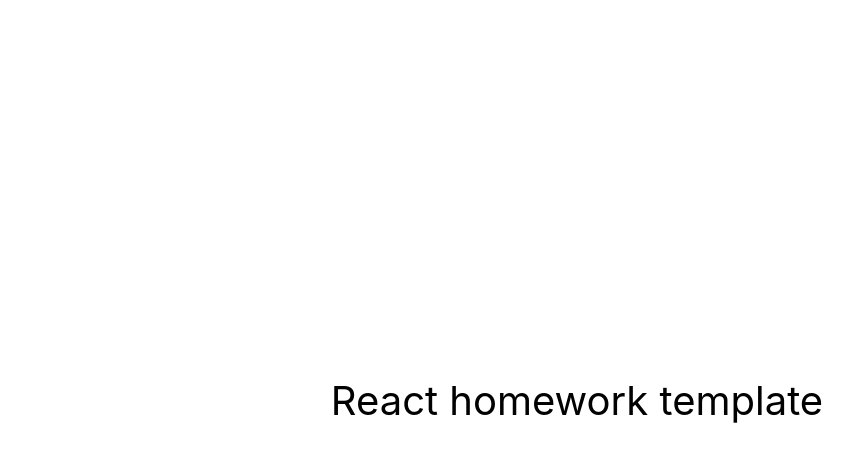
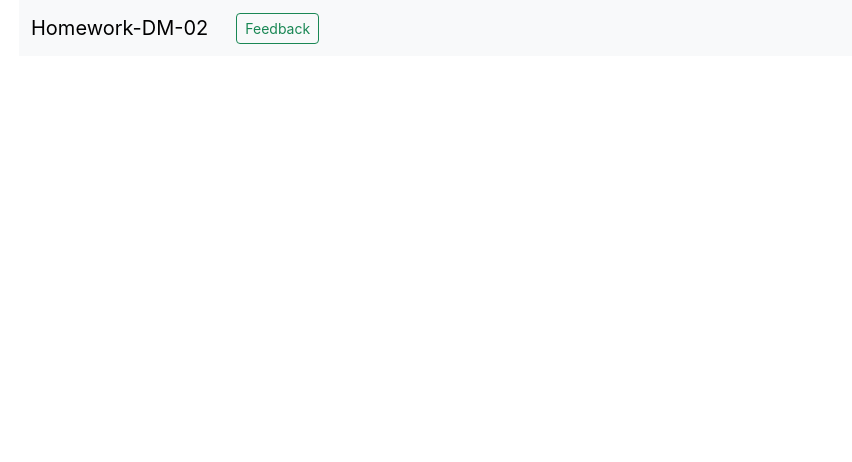
Before and after one commit to DimaMarkow/reactDM02galery-2023, a React (Create React App) app: page / in a window 1280 px wide. Shown: the top 462 px of the page, without its empty margins (63-915 px from the left). Built offline with nearby package versions, Linux system fonts and the light colour scheme.

Commit message:
app start

```diff
--- a/package.json
+++ b/package.json
@@ -7,9 +7,11 @@
     "@testing-library/jest-dom": "^5.16.3",
     "@testing-library/react": "^12.1.4",
     "@testing-library/user-event": "^13.5.0",
+    "prop-types": "^15.8.1",
     "react": "^18.1.0",
     "react-dom": "^18.1.0",
     "react-scripts": "5.0.1",
+    "react-toastify": "^9.1.3",
     "web-vitals": "^2.1.3"
   },
   "scripts": {
--- a/public/index.html
+++ b/public/index.html
@@ -24,6 +24,16 @@
       work correctly both with client-side routing and a non-root public URL.
       Learn how to configure a non-root public URL by running `npm run build`.
     -->
+    <link
+      href="https://cdn.jsdelivr.net/npm/bootstrap@5.3.1/dist/css/bootstrap.min.css"
+      rel="stylesheet"
+      integrity="sha384-4bw+/aepP/YC94hEpVNVgiZdgIC5+VKNBQNGCHeKRQN+PtmoHDEXuppvnDJzQIu9"
+      crossorigin="anonymous"
+    />
+    <link
+      rel="stylesheet"
+      href="https://cdn.jsdelivr.net/npm/bootstrap-icons@1.10.3/font/bootstrap-icons.css"
+    />
     <title>React App</title>
 
     <!-- Start Single Page Apps for GitHub Pages -->
@@ -70,5 +80,10 @@
       To begin the development, run `npm start` or `yarn start`.
       To create a production bundle, use `npm run build` or `yarn build`.
     -->
+    <script
+      src="https://cdn.jsdelivr.net/npm/bootstrap@5.3.1/dist/js/bootstrap.bundle.min.js"
+      integrity="sha384-HwwvtgBNo3bZJJLYd8oVXjrBZt8cqVSpeBNS5n7C8IVInixGAoxmnlMuBnhbgrkm"
+      crossorigin="anonymous"
+    ></script>
   </body>
 </html>
--- a/src/components/App.jsx
+++ b/src/components/App.jsx
@@ -1,16 +1,39 @@
-export const App = () => {
-  return (
-    <div
-      style={{
-        height: '100vh',
-        display: 'flex',
-        justifyContent: 'center',
-        alignItems: 'center',
-        fontSize: 40,
-        color: '#010101'
-      }}
-    >
-      React homework template
-    </div>
-  );
-};
+import { Component } from 'react';
+import { ToastContainer } from 'react-toastify';
+
+import Header from 'components/Header/Header';
+
+class App extends Component {
+  state = {
+    showFeedback: false,
+  };
+
+  // showFeedback = () => {
+  //   this.setState(state => ({ showFeedback: !state.showFeedback }));
+  // };
+
+  render() {
+    return (
+      <>
+        <div className="container">
+          <Header showFeedback={this.showFeedback} />
+          {/* {this.state.showFeedback && <Feedback />} */}
+        </div>
+        <ToastContainer
+          position="top-left"
+          autoClose={3000}
+          hideProgressBar={false}
+          newestOnTop={false}
+          closeOnClick
+          rtl={false}
+          pauseOnFocusLoss
+          draggable
+          pauseOnHover
+          theme="light"
+        />
+      </>
+    );
+  }
+}
+
+export default App;
--- /dev/null
+++ b/src/components/Header/Header.jsx
@@ -0,0 +1,45 @@
+import { Component } from 'react';
+import PropTypes from 'prop-types';
+
+class Header extends Component {
+  render() {
+    return (
+      <nav className="navbar navbar-expand-lg bg-body-tertiary">
+        <div className="container-fluid">
+          <a className="navbar-brand" href="https://www.google.com/">
+            Homework-DM-02
+          </a>
+          <button
+            className="navbar-toggler"
+            type="button"
+            data-bs-toggle="collapse"
+            data-bs-target="#navbarSupportedContent"
+            aria-controls="navbarSupportedContent"
+            aria-expanded="false"
+            aria-label="Toggle navigation"
+          >
+            <span className="navbar-toggler-icon"></span>
+          </button>
+          <div className="collapse navbar-collapse" id="navbarSupportedContent">
+            <form className="container-fluid justify-content-start">
+              <button
+                className="btn btn-sm btn-outline-success me-2"
+                type="button"
+                onClick={this.props.showFeedback}
+              >
+                Feedback
+              </button>
+            </form>
+          </div>
+        </div>
+      </nav>
+    );
+  }
+}
+
+export default Header;
+
+Header.propTypes = {
+  showFeedback: PropTypes.func,
+  showContacts: PropTypes.func,
+};
--- a/src/index.js
+++ b/src/index.js
@@ -1,6 +1,6 @@
 import React from 'react';
 import ReactDOM from 'react-dom/client';
-import { App } from 'components/App';
+import App from 'components/App';
 import './index.css';
 
 ReactDOM.createRoot(document.getElementById('root')).render(
```
Also changed, not shown: 1 other file (tests, documents, lock files or other folders).
